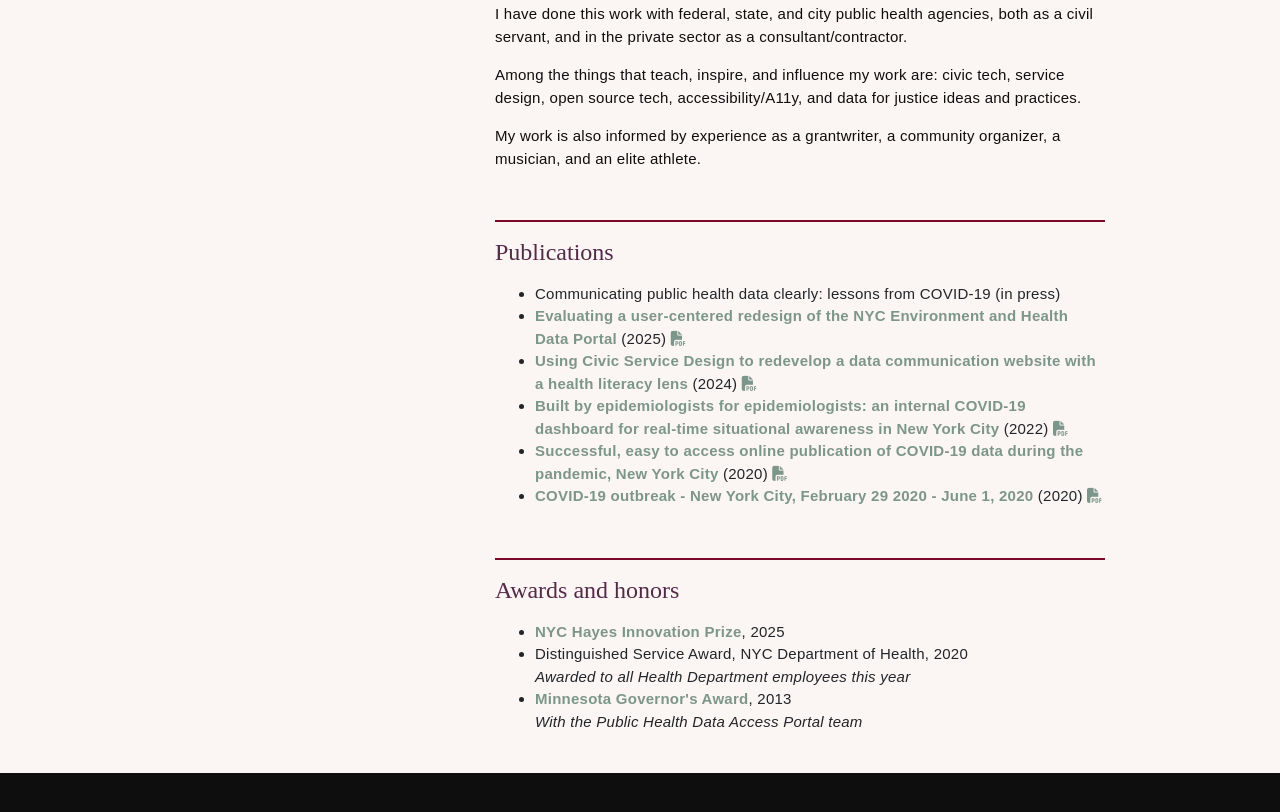
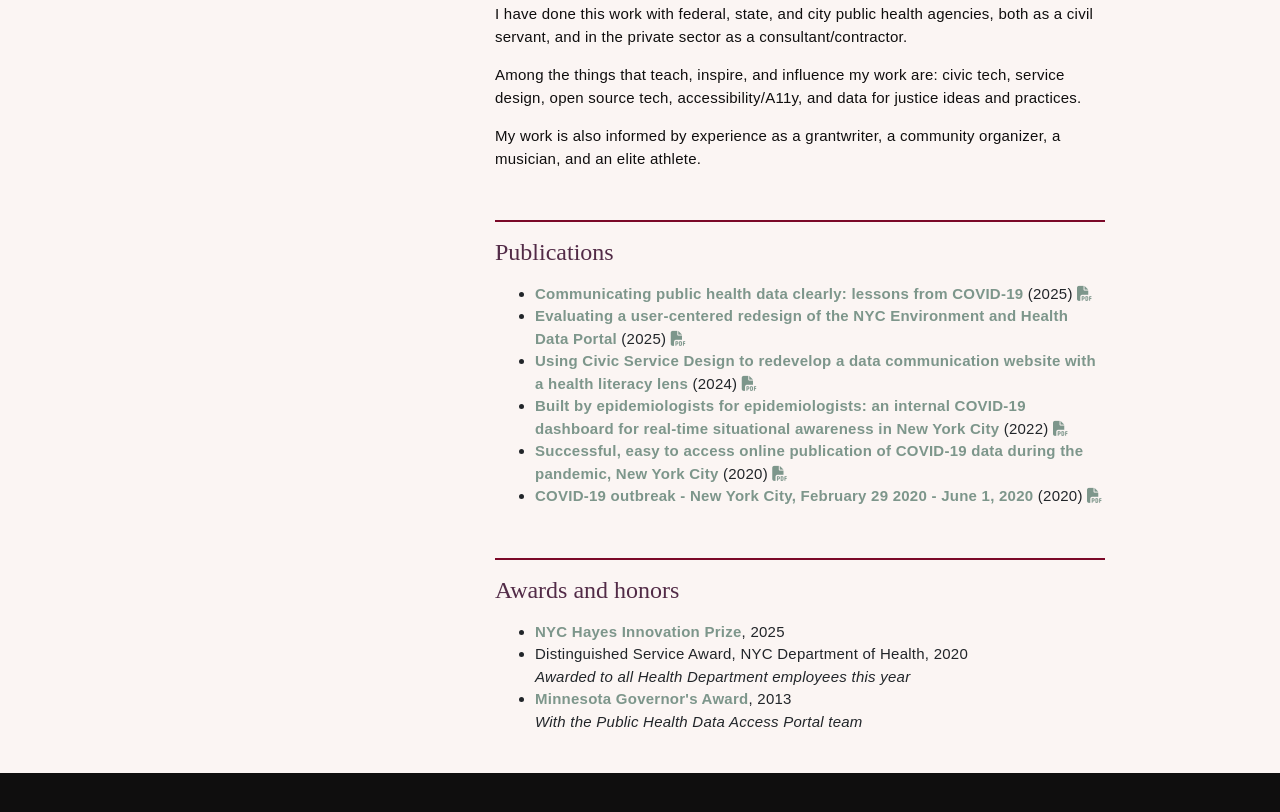
Before and after one commit to mmontesanonyc/my-website, a plain HTML site: page index.html in a window 1280 px wide. Shown: the part 766-1578 px from the top of the page. Drawn offline with nearby package versions, Linux system fonts and the light colour scheme.

Commit message:
add jchc publication

```diff
--- a/index.html
+++ b/index.html
@@ -84,7 +84,7 @@
                         <h2 class="h4 p-a">Publications</h2>
                         <p>
                         <ul>
-                            <li>Communicating public health data clearly: lessons from COVID-19 (in press) </li>
+                            <li><a href="https://www.tandfonline.com/eprint/PUDEIEK8SMY9K5YNGI4U/full?target=10.1080/17538068.2025.2483599">Communicating public health data clearly: lessons from COVID-19</a> (2025) <a href="pubs/Communicating public health data clearly  lessons from COVID-19.pdf"><i class="fas fa-file-pdf"></i></a></li>
                             <li><a href="https://journals.lww.com/jphmp/abstract/9900/evaluating_a_user_centered_redesign_of_the_nyc.441.aspx">Evaluating a user-centered redesign of the NYC Environment and Health Data Portal</a> (2025) <a href="pubs/JPHMP - Evaluating a user-centered redesign.pdf"><i class="fas fa-file-pdf"></i></a></li>
 
                             <li><a href="https://journals.lww.com/jphmp/fulltext/2024/09000/using_civic_service_design_methods_to_redevelop_a.23.aspx?context=latestarticles&casa_token=2LUbmGfRkUAAAAAA:lqUE4FO4oViViEVGH4u77pgzXcFypEzlSoz4fIVZX4sm73U6Bc4lW6gtlFdbs6THPrhGTkvefiFOhb_9V45HBz1F">Using Civic Service Design to redevelop a data communication website with a health literacy lens</a> (2024) <a href="pubs/JPHMP - using civic service design to redevelop a data comms website with a health literacy lens.pdf"><i class="fas fa-file-pdf"></i></a></li>
```
Also changed, not shown: 1 other file.
